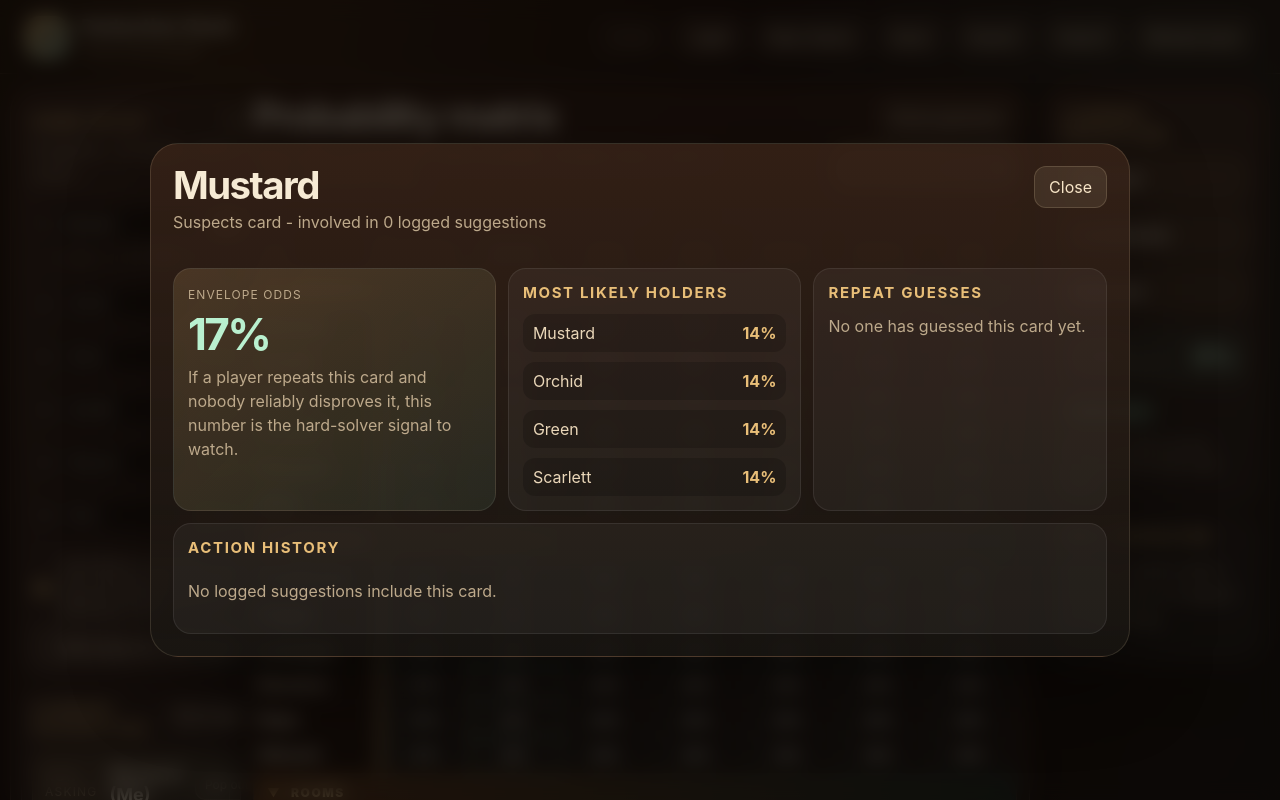
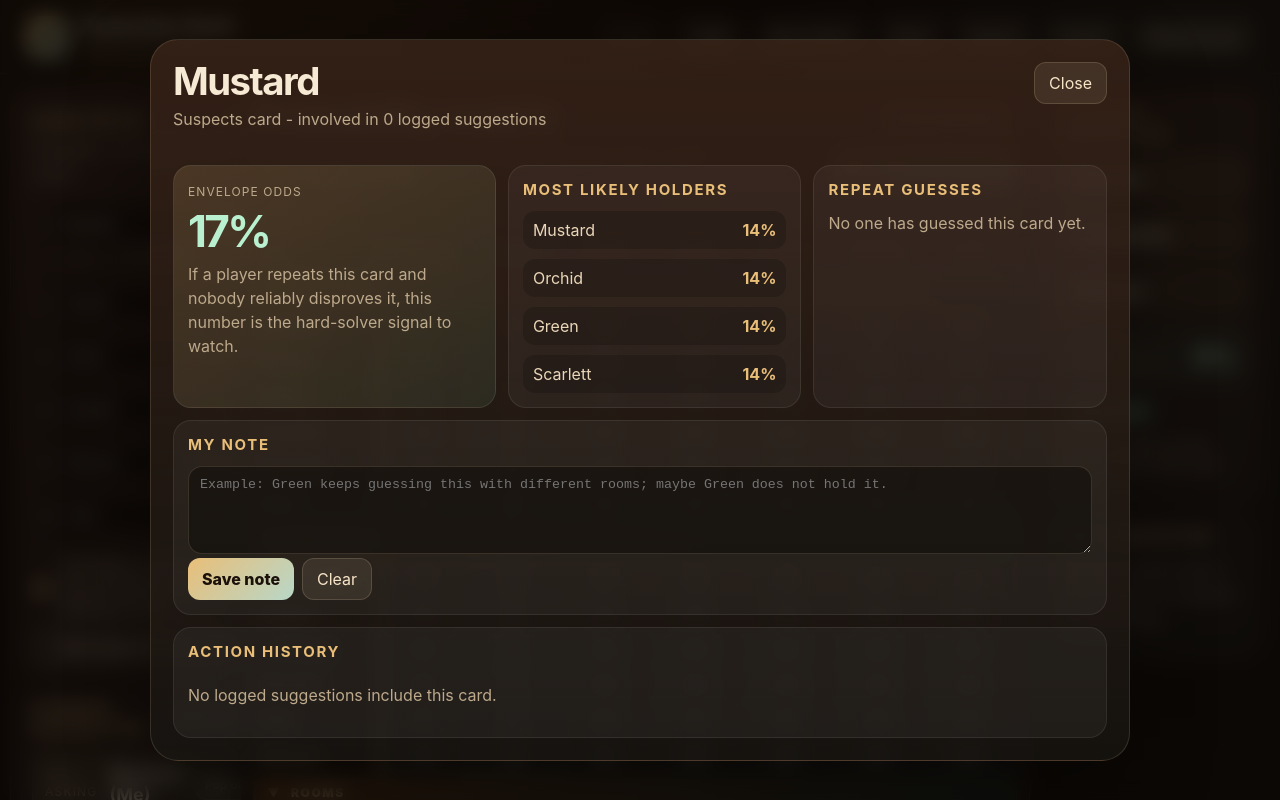
Before and after one commit to Mike7154/deduction-deck, a React (Vite) app: page / in a window 1280 px wide. Both pictures are taken after a click on the button "Mustard". Shown: the top 800 px of the page. Built offline with nearby package versions, Linux system fonts and the light colour scheme.

Commit message:
Add persistent card notes

```diff
--- a/src/App.css
+++ b/src/App.css
@@ -215,6 +215,19 @@ tfoot td:first-child { text-align: left; left: 0; z-index: 2; }
   cursor: pointer;
 }
 .card-link:hover { color: #e8be78; text-decoration: underline; transform: none; background: transparent; border-color: transparent; }
+.note-badge { margin-left: 5px; font-size: 11px; vertical-align: middle; filter: drop-shadow(0 1px 2px rgba(0,0,0,.35)); }
+.note-editor { margin-bottom: 12px; }
+.note-editor textarea {
+  width: 100%;
+  min-height: 88px;
+  resize: vertical;
+  border-radius: 14px;
+  border: 1px solid rgba(246, 219, 176, .14);
+  background: rgba(10, 8, 6, .45);
+  color: #f7e8cf;
+  padding: 10px 11px;
+  outline: none;
+}
 .header-link {
   background: transparent;
   border: 0;
--- a/src/App.tsx
+++ b/src/App.tsx
@@ -18,6 +18,7 @@ function userScopedKey(baseKey: string, profileId = defaultProfileId) {
 function hydrateGame(game: GameState): GameState {
   return {
     ...game,
+    notes: game.notes ?? {},
     behaviorOptIn: game.behaviorOptIn ?? true,
     activeSuggesterId: game.activeSuggesterId ?? [...game.players].sort((a, b) => a.turnOrder - b.turnOrder)[0]?.id ?? game.players[0]?.id ?? 'me',
   }
@@ -175,6 +176,7 @@ function normalizeSetupGame(draft: GameState): GameState {
     players,
     marks,
     suggestions: [],
+    notes: {},
     behaviorOptIn: draft.behaviorOptIn,
     activeSuggesterId: players[0]?.id ?? 'player-1',
   }
@@ -223,6 +225,7 @@ function resetKnownEvidence(game: GameState): GameState {
     players,
     marks: createBlankMarks(game.cards, players),
     suggestions: [],
+    notes: {},
     activeSuggesterId: players[0]?.id ?? game.activeSuggesterId,
   }
 }
@@ -358,6 +361,15 @@ function App() {
     updateGame(next)
   }
 
+  function setCardNote(cardId: string, note: string) {
+    const next = structuredClone(game)
+    next.notes ??= {}
+    const trimmed = note.trim()
+    if (trimmed) next.notes[cardId] = note
+    else delete next.notes[cardId]
+    updateGame(next)
+  }
+
 
   function toggleTheme() {
     setTheme((current) => {
@@ -409,7 +421,7 @@ function App() {
         </aside>
       </main>
       {quickMark && quickMarkCard && <QuickMarkSheet card={quickMarkCard} locationName={quickMarkLocation ?? quickMark.locationId} onSet={(mark) => setMark(quickMark.cardId, quickMark.locationId, mark)} onClose={() => setQuickMark(null)} />}
-      {detailCard && <CardDetailModal card={detailCard} game={game} solver={solver} onClose={() => setDetailCardId(null)} />}
+      {detailCard && <CardDetailModal card={detailCard} game={game} solver={solver} onSaveNote={setCardNote} onClose={() => setDetailCardId(null)} />}
       {detailPlayer && <PlayerDetailModal player={detailPlayer} game={game} solver={solver} onClose={() => setDetailPlayerId(null)} />}
     </div>
   )
@@ -751,7 +763,7 @@ function GroupedRows({ type, game, solver, locations, selected, collapsed, onTog
     {!collapsed && game.cards.filter((c) => c.type === type).map((card) => {
       const envelopeOut = game.marks[card.id].envelope === 'no' || (solver.probabilities[card.id]?.envelope ?? 0) === 0
       return <tr className={envelopeOut ? 'not-envelope-row' : ''} key={card.id}>
-        <td className="card-name"><button className="card-link" onClick={() => onOpenCard(card.id)}>{card.name}</button></td>
+        <td className="card-name"><button className="card-link" onClick={() => onOpenCard(card.id)}>{card.name}{game.notes?.[card.id]?.trim() && <span className="note-badge" title={game.notes[card.id]}>📝</span>}</button></td>
         {locations.map((loc) => {
           const mark = game.marks[card.id][loc]
           const prob = solver.probabilities[card.id]?.[loc] ?? 0
@@ -772,7 +784,7 @@ function GuessMatrix({ game, solver, locations, collapsedTypes, onToggleType, on
   return <div className="matrix-wrap"><table className="matrix guess-matrix"><thead><tr><th>Card</th>{locations.map((loc) => <th key={loc} className={playerById(game.players, loc)?.isMe ? 'me-col' : ''}><button className="header-link" onClick={() => onOpenPlayer(loc)}>{playerById(game.players, loc)?.name}</button></th>)}</tr></thead><tbody>
     {(['suspect', 'weapon', 'room'] as CardType[]).map((type) => <>
       <TypeHeader key={`${type}-group`} type={type} game={game} solver={solver} collapsed={collapsedTypes[type]} onToggle={() => onToggleType(type)} colSpan={locations.length + 1} />
-      {!collapsedTypes[type] && game.cards.filter((c) => c.type === type).map((card) => <tr key={card.id}><td className="card-name"><button className="card-link" onClick={() => onOpenCard(card.id)}>{card.name}</button></td>{locations.map((loc) => {
+      {!collapsedTypes[type] && game.cards.filter((c) => c.type === type).map((card) => <tr key={card.id}><td className="card-name"><button className="card-link" onClick={() => onOpenCard(card.id)}>{card.name}{game.notes?.[card.id]?.trim() && <span className="note-badge" title={game.notes[card.id]}>📝</span>}</button></td>{locations.map((loc) => {
         const count = guessCount(game, loc, card.id)
         const mark = game.marks[card.id][loc]
         const probability = solver.probabilities[card.id]?.[loc] ?? 0
@@ -892,7 +904,8 @@ function PlayerSuggestionRow({ game, solver, suggestion, focusPlayerId }: { game
 }
 
 
-function CardDetailModal({ card, game, solver, onClose }: { card: Card; game: GameState; solver: SolverResult; onClose: () => void }) {
+function CardDetailModal({ card, game, solver, onSaveNote, onClose }: { card: Card; game: GameState; solver: SolverResult; onSaveNote: (cardId: string, note: string) => void; onClose: () => void }) {
+  const [note, setNote] = useState(game.notes?.[card.id] ?? '')
   const involved = game.suggestions.filter((s) => !s.disabled && s.cardIds.includes(card.id))
   const repeatedByPlayer = orderedPlayers(game.players)
     .map((player) => ({ player, count: involved.filter((s) => s.suggesterId === player.id).length }))
@@ -928,6 +941,12 @@ function CardDetailModal({ card, game, solver, onClose }: { card: Card; game: Ga
           <div className="repeat-list">{repeatedByPlayer.length ? repeatedByPlayer.map(({ player, count }) => <div key={player.id}><strong>{count}</strong><span>{player.name}</span></div>) : <p className="muted">No one has guessed this card yet.</p>}</div>
         </section>
       </div>
+
+      <section className="detail-block note-editor">
+        <h2>My note</h2>
+        <textarea value={note} placeholder="Example: Green keeps guessing this with different rooms; maybe Green does not hold it." onChange={(event) => setNote(event.target.value)} />
+        <div className="button-row"><button className="primary" onClick={() => onSaveNote(card.id, note)}>Save note</button><button onClick={() => { setNote(''); onSaveNote(card.id, '') }}>Clear</button></div>
+      </section>
 
       <section className="detail-block action-history">
         <h2>Action history</h2>
--- a/src/types.ts
+++ b/src/types.ts
@@ -25,6 +25,7 @@ export type GameState = {
   players: Player[]
   marks: Record<string, Record<LocationId, Mark>>
   suggestions: Suggestion[]
+  notes?: Record<string, string>
   behaviorOptIn: boolean
   activeSuggesterId: string
 }
@@ -85,6 +86,7 @@ export function createDefaultGame(): GameState {
     players: defaultPlayers,
     marks: createBlankMarks(),
     suggestions: [],
+    notes: {},
     behaviorOptIn: true,
     activeSuggesterId: defaultPlayers[0].id,
   }
```
